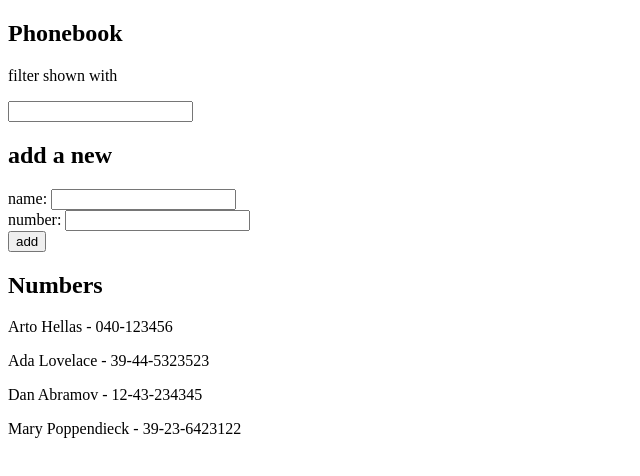
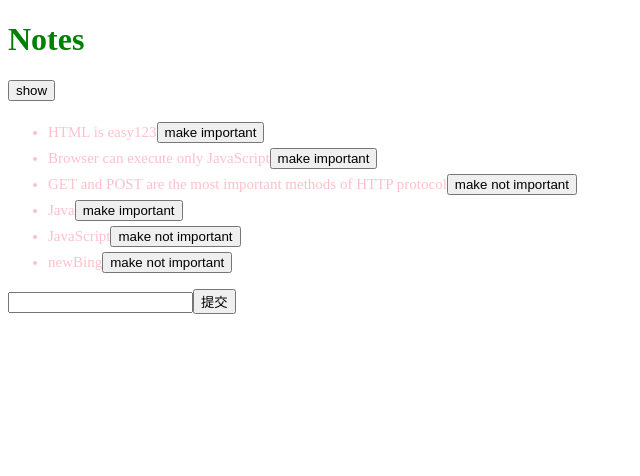
Before and after one commit to pdd1996/part2, a React (Create React App) app: page / in a window 1280 px wide. Shown: the top 476 px of the page, without its empty margins (0-640 px from the left). Built offline with nearby package versions, Linux system fonts and the light colour scheme; data requests are answered from the project's data file.

Commit message:
新增 - App增加向后端请求

```diff
--- a/src/App.js
+++ b/src/App.js
@@ -1,83 +1,83 @@
-import {useEffect, useState} from 'react'
-import Filter from "./conponents/Filter";
-import PersonForm from "./conponents/PersonForm";
-import Persons from "./conponents/Persons";
-import axios from "axios";
+import {useEffect, useState} from "react";
+import Note from "./conponents/Note";
+import noteService  from './services/notes'
+import './index.css'
 
 const App = () => {
   const [notes, setNotes] = useState([])
-  const [persons, setPersons] = useState([
-    { name: 'Arto Hellas', phone: '040-123456', id: 1 },
-    { name: 'Ada Lovelace', phone: '39-44-5323523', id: 2 },
-    { name: 'Dan Abramov', phone: '12-43-234345', id: 3 },
-    { name: 'Mary Poppendieck', phone: '39-23-6423122', id: 4 }
-  ])
-  const [newName, setNewName] = useState('')
-  const [phone, setPhone] = useState('')
-  const [filterName, setFilterName] = useState('')
-  const [personList, setPersonList] = useState([])
+  const [newNote, setNewNote] = useState('')
+  const [showAll, setShowAll] = useState(true)
+
+  // 如何使用filter
+  const notesToShow = showAll ? notes : notes.filter(note => note.important === true)
 
   useEffect(() => {
-    console.log('effect')
-    axios
-      .get('http://localhost:3001/notes')
+    noteService
+      .getAll()
       .then(res => {
-        console.log('fulfilled')
         setNotes(res.data)
       })
   }, [])
-  console.log(notes.length, 'notes')
 
-  const handleChange = (e) => {
-    setNewName(e.target.value)
+  const addNote = (event) => {
+    event.preventDefault();
+    // 对象的操作
+    const noteObject = {
+      id: notes.length + 1,
+      content: newNote,
+      date: new Date().toISOString(),
+      important: false
+    }
+    noteService
+      .create(noteObject)
+      .then(res => {
+        // 新增数组 concat
+        setNotes(notes.concat(res.data))
+        setNewNote("")
+      })
+  }
+  // 事件中取值
+  const handleChange = (event) => {
+    console.log(event.target.value)
+    setNewNote(event.target.value)
   }
 
-  const handleChangeToPhone = (e) => {
-    setPhone(e.target.value)
-  }
-
-  const addPerson = (e) => {
-    e.preventDefault()
-    const isExist = persons.some(person => {
-      if (person.name === newName) {
-        alert(`${newName} is already added to phonebook`)
-        return true;
-      }
-      return false
-    })
-
-    if(!isExist) {
-      setPersons(persons.concat({
-        name: newName,
-        phone,
-        id: persons.length + 1
-      }))
-      setNewName('')
-      setPhone('')
-    }
-  }
-
-  const toggleName = (e) => {
-    setFilterName(e.target.value)
-    const personList = persons.filter(person => {
-      // 都转成大写或者小写
-      return person.name.toUpperCase().match(e.target.value.toUpperCase())
-      }
-    )
-    setPersonList(personList)
+  const toggleImportanceOf = (id) => {
+    // put
+    const note = notes.find(note => note.id === id)
+    const changedNote = { ...note, important: !note.important }
+    noteService
+      .update(id, changedNote)
+      .then(res => {
+        console.log(res)
+        setNotes(notes.map(note => note.id !== id ? note : res.data))
+      })
+      .catch(error => {
+        console.log(error)
+        alert(
+          `the note '${note.content}' was already deleted from server`
+        )
+        setNotes(notes.filter(n => n.id !== id))
+      })
   }
 
   return (
     <div>
-      <h2>Phonebook</h2>
-      <div>
-        <p>filter shown with</p>
-        <Filter value={filterName} onChange={toggleName} list={personList} />
-      </div>
-      <h2>add a new</h2>
-      <PersonForm onSubmit={addPerson} toggleName={handleChange} toggleNumber={handleChangeToPhone} name={newName} number={phone} />
-      <h2>Numbers</h2>
-      <Persons values={persons} />
+      <h1>Notes</h1>
+      <button onClick={() => {setShowAll(!showAll)}}>show{showAll}</button>
+      <ul>
+        {notesToShow.map(note =>
+          <Note
+            key={note.id}
+            note={note}
+            toggleImportance={() => toggleImportanceOf(note.id)}
+          />
+        )}
+      </ul>
+      <form onSubmit={addNote}>
+        <input type="text" value={newNote} onChange={handleChange}/>
+        <button type="submit">提交</button>
+      </form>
     </div>
   )
 }
```
